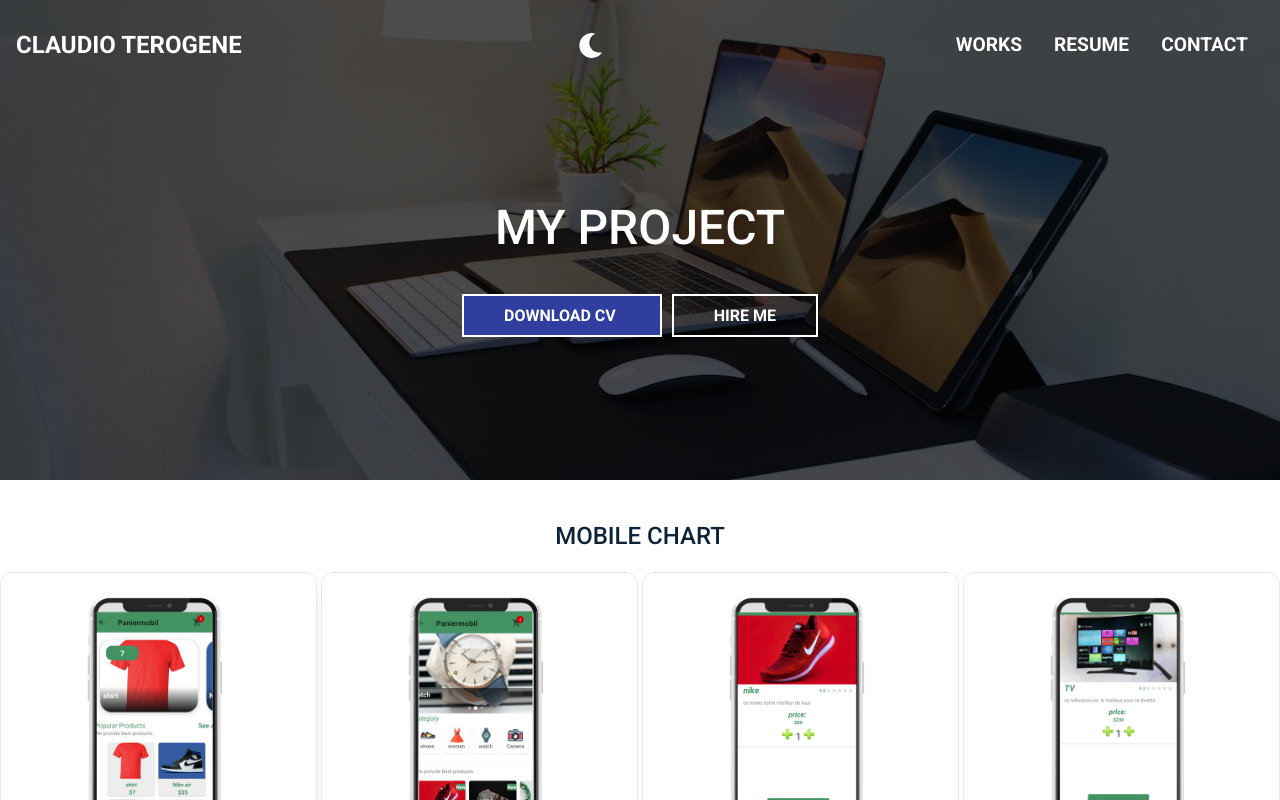
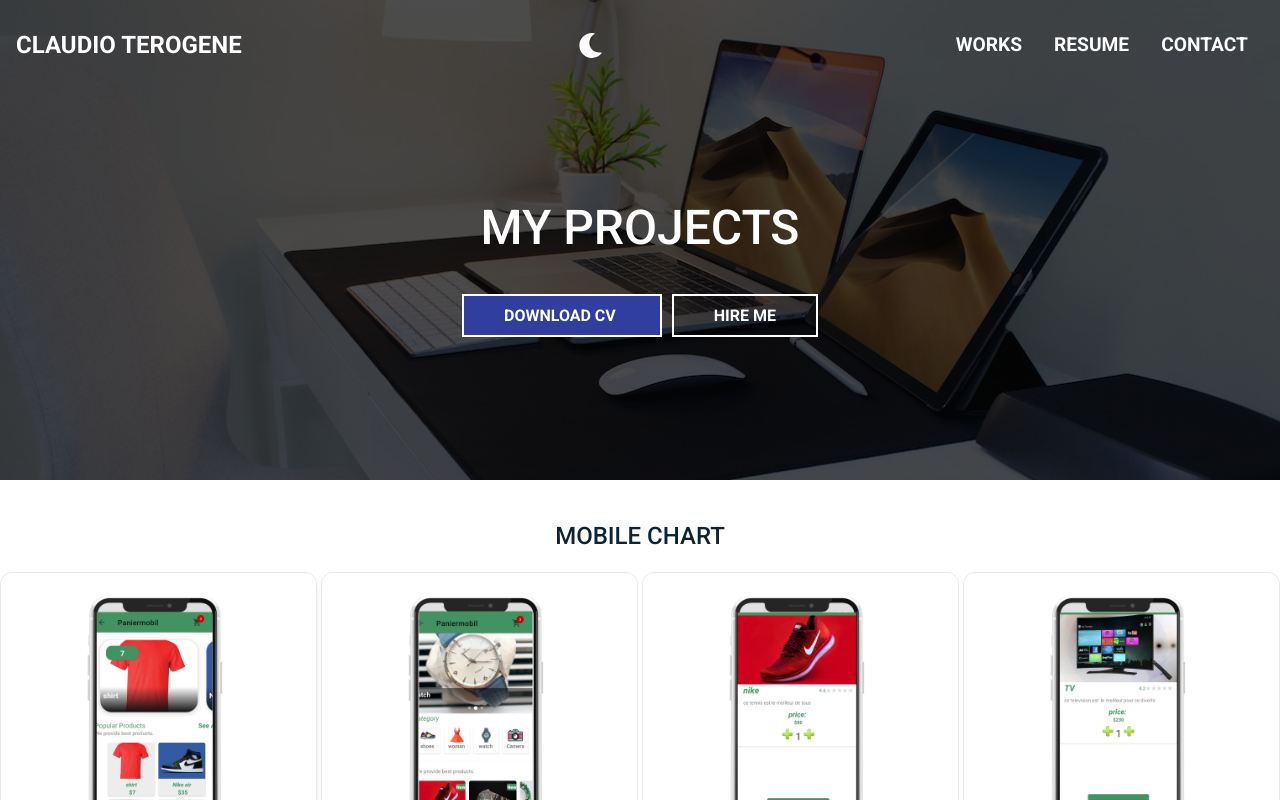
Before and after one commit to cterogene/cterogene-portfolio, a React (Create React App) app: page /project in a window 1280 px wide. Shown: the top 800 px of the page. Built offline with nearby package versions, Linux system fonts and the light colour scheme.

Commit message:
updated some errors and trying to resolve some reference issues after project review

```diff
--- a/src/components/Hero/Hero.js
+++ b/src/components/Hero/Hero.js
@@ -29,7 +29,7 @@ const Hero = () => {
                 <h1 className="dark:text-gray-300"> I'm a Software Developer based in Haiti </h1>
                 <div>
 
-                    <Link to="/project" className="btn dark:bg-slate-800 dark:text-gray-200">My  Project</Link>
+                    <Link to="/project" className="btn dark:bg-slate-800 dark:text-gray-200">My Projects</Link>
                     <Link to="/contact" className="btn btn-light dark:text-gray-200 dark:bg-slate-800">Hire Me</Link>
                 </div>
             </div>
--- a/src/components/Portfolio/Portfolio-details.js
+++ b/src/components/Portfolio/Portfolio-details.js
@@ -20,12 +20,12 @@ const Portfolio_Details = () => {
 	return (
 		<>
 
-			<div className='header-text'>
+			<div className='header-text' id='panierMobile'>
 				<h3 className="text-2xl sm:text-2xl text-primary-dark dark:text-primary-light mb-5 text-indigo-700 text-center m-10 ">
 					MOBILE CHART
 				</h3>
 			</div>
-			<div className="grid grid-cols-1 gap-1 lg:grid-cols-4 sm:grid-cols-2">
+			<div className="grid grid-cols-1 gap-1 lg:grid-cols-4 sm:grid-cols-2" >
 				<a href='https://github.com/cterogene/PanierMobile1.0' target="_blank">
 					<img
 						className="rounded-xl object-cover w-full border shadow-lg"
@@ -74,7 +74,7 @@ const Portfolio_Details = () => {
 					FLIXTER APP
 				</h3>
 			</div>
-			<div className="grid grid-cols-1 gap-1 lg:grid-cols-3 sm:grid-cols-3">
+			<div className="grid grid-cols-1 gap-1 lg:grid-cols-3 sm:grid-cols-3" id='flixterApp'>
 				<a href='https://github.com/cterogene/Flixter' target="_blank">
 					<img
 						className="rounded-xl object-cover w-full border shadow-lg"
@@ -113,12 +113,12 @@ const Portfolio_Details = () => {
 			</div>
 
 
-			<div className='header-text'>
+			<div className='header-text' >
 				<h3 className="text-2xl sm:text-2xl text-primary-dark dark:text-primary-light mb-5 text-indigo-700 text-center m-10 ">
 					GARIZIM
 				</h3>
 			</div>
-			<div className="grid grid-cols-1 gap-1 lg:grid-cols-3 sm:grid-cols-3">
+			<div className="grid grid-cols-1 gap-1 lg:grid-cols-3 sm:grid-cols-3" >
 				<a href='http://garizim.somee.com/' target="_blank">
 					<img
 						className="rounded-xl object-cover w-full border shadow-lg"
--- a/src/components/Portfolio/Portfolio.js
+++ b/src/components/Portfolio/Portfolio.js
@@ -15,7 +15,7 @@ const Portfolio = () => {
 			<div className="grid grid-cols-1 gap-1 lg:grid-cols-3 sm:grid-cols-3 ">
 
 
-				<Link to='/project' >
+				<Link to='/project/#panierMobile' >
 					<div class="flex flex-col justify-center items-center m-1">
 						<img class="rounded-xl object-cover w-full border " src={panierMobile} alt="" />
 						<p className="mb-4 text-lg leading-relaxed text-indigo-700 m-10 dark:text-white">  MOBILE CHART </p>
@@ -46,7 +46,7 @@ const Portfolio = () => {
 
 
 
-				<Link to='/project' >
+				<Link to='/project/#garizim' >
 					<div class="flex flex-col justify-center items-center m-1">
 						<img class="rounded-xl object-cover w-full border" src={obensonWork} alt="" />
 						<p className="mb-4 text-lg leading-relaxed text-indigo-700 m-10 dark:text-white">GARIZIM</p>
--- a/src/components/SecondHero/ProjectHero.js
+++ b/src/components/SecondHero/ProjectHero.js
@@ -7,7 +7,7 @@ const ProjectHero = ()=>{
     return (
         <div className='hero-img4'>
             <div className='heading'>
-                <h1> MY Project </h1>
+                <h1> MY Projects </h1>
                 <div>
                     <a href={pdf} download className="btn dark:bg-slate-800 dark:text-gray-200"> Download CV </a>
                     <Link to="/contact" className="btn btn-light dark:bg-slate-800 dark:text-gray-200">Hire Me</Link>
```
